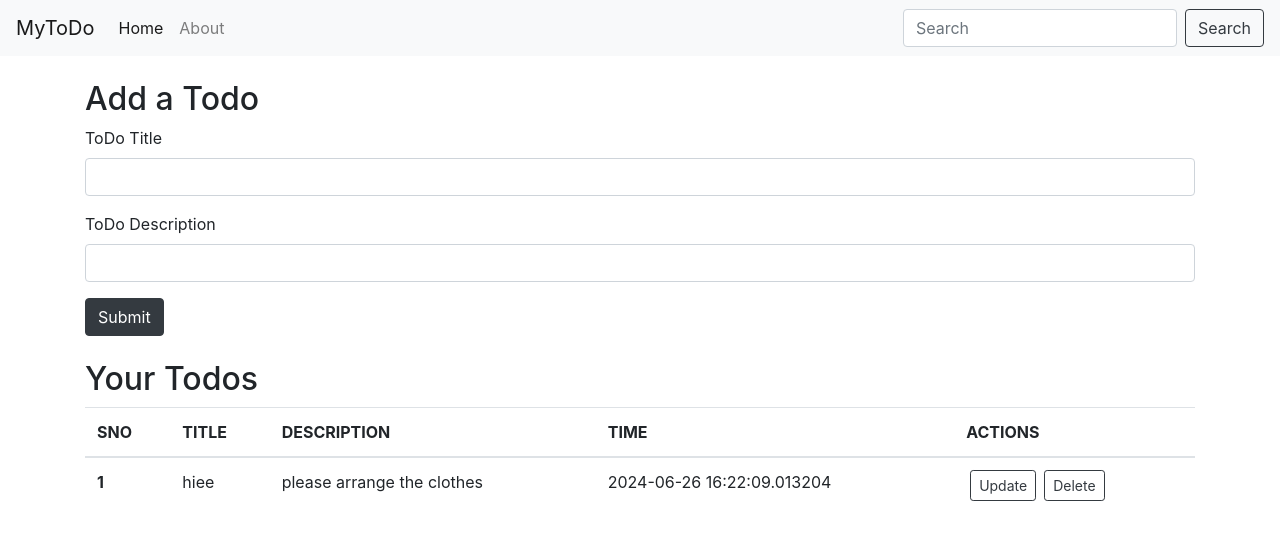
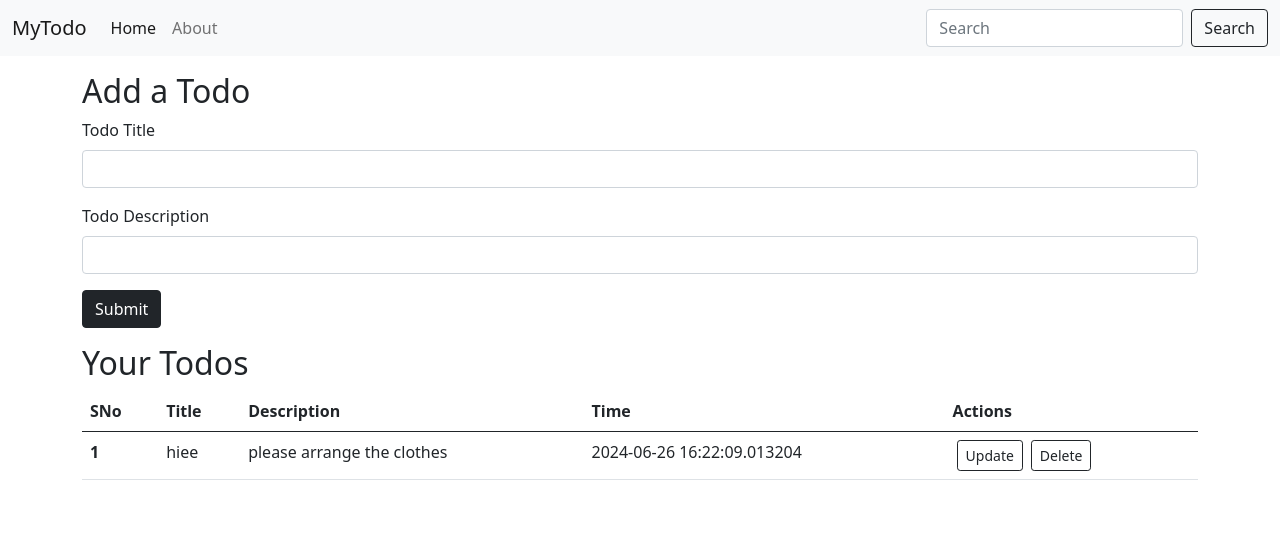
Before and after one commit to shifakhan270403/TODO-APP, a Flask app: page / in a window 1280 px wide. Shown: the top 540 px of the page. Run offline with Flask 3, Linux system fonts and the light colour scheme; data comes from the database, SQL or seed files in the repository.

Commit message:
Initial Commit

```diff
--- a/app.py
+++ b/app.py
@@ -3,7 +3,8 @@ from flask_sqlalchemy import SQLAlchemy
 from datetime import datetime
 
 app = Flask(__name__)
-app.config['SQLALCHEMY_DATABASE_URI'] = 'sqlite:///todo.db'
+app.config['SQLALCHEMY_DATABASE_URI'] = "sqlite:///todo.db"
+app.config['SQLALCHEMY_TRACK_MODIFICATIONS'] = False
 db = SQLAlchemy(app)
 
 class Todo(db.Model):
@@ -13,15 +14,13 @@ class Todo(db.Model):
     date_created = db.Column(db.DateTime, default=datetime.utcnow)
 
     def __repr__(self) -> str:
-        return f"{self.sno}-{self.title}"
+        return f"{self.sno} - {self.title}"
 
-
-@app.route('/', methods=['GET','POST'])
+@app.route('/', methods=['GET', 'POST'])
 def hello_world():
     if request.method=='POST':
         title = request.form['title']
         desc = request.form['desc']
-
         todo = Todo(title=title, desc=desc)
         db.session.add(todo)
         db.session.commit()
@@ -35,10 +34,20 @@ def products():
     print(allTodo)
     return 'this is products page'
 
-@app.route('/update/<int:sno>')
+@app.route('/update/<int:sno>', methods=['GET', 'POST'])
 def update(sno):
-    allTodo = Todo.query.filter_by(sno=sno).first()
-    return render_template('update.html', todo=Todo)
+    if request.method=='POST':
+        title = request.form['title']
+        desc = request.form['desc']
+        todo = Todo.query.filter_by(sno=sno).first()
+        todo.title = title
+        todo.desc = desc
+        db.session.add(todo)
+        db.session.commit()
+        return redirect("/")
+
+    todo = Todo.query.filter_by(sno=sno).first()
+    return render_template('update.html', todo=todo)
 
 @app.route('/delete/<int:sno>')
 def delete(sno):
@@ -47,5 +56,5 @@ def delete(sno):
     db.session.commit()
     return redirect("/")
 
-if __name__ == '__main__':
+if __name__ == "__main__":
     app.run(debug=True, port=8000)
--- a/templates/base.html
+++ b/templates/base.html
@@ -1,26 +1,32 @@
 <!doctype html>
 <html lang="en">
+
 <head>
     <!-- Required meta tags -->
     <meta charset="utf-8">
-    <meta name="viewport" content="width=device-width, initial-scale=1, shrink-to-fit=no">
+    <meta name="viewport" content="width=device-width, initial-scale=1">
 
     <!-- Bootstrap CSS -->
-    <link rel="stylesheet" href="https://cdn.jsdelivr.net/npm/bootstrap@4.3.1/dist/css/bootstrap.min.css" integrity="sha384-ggOyR0iXCbMQv3Xipma34MD+dH/1fQ784/j6cY/iJTQUOhcWr7x9JvoRxT2MZw1T" crossorigin="anonymous">
+    <link href="https://cdn.jsdelivr.net/npm/bootstrap@5.0.0-beta2/dist/css/bootstrap.min.css" rel="stylesheet"
+        integrity="sha384-BmbxuPwQa2lc/FVzBcNJ7UAyJxM6wuqIj61tLrc4wSX0szH/Ev+nYRRuWlolflfl" crossorigin="anonymous">
+    <link rel="stylesheet" href="{{ url_for('static', filename='css/style.css') }}">
+        <script src="{{ url_for('static', filename='js/test.js') }}"></script>
+    <title> {% block title %} {% endblock title %} - MyTodo</title>
+</head>
 
-    <title>TODO ~shifa</title>
-  </head>
 <body>
     <nav class="navbar navbar-expand-lg navbar-light bg-light">
-        <a class="navbar-brand" href="/">MyToDo</a>
-        <button class="navbar-toggler" type="button" data-toggle="collapse" data-target="#navbarSupportedContent" aria-controls="navbarSupportedContent" aria-expanded="false" aria-label="Toggle navigation">
+        <div class="container-fluid">
+            <a class="navbar-brand" href="/">MyTodo</a>
+            <button class="navbar-toggler" type="button" data-bs-toggle="collapse"
+                data-bs-target="#navbarSupportedContent" aria-controls="navbarSupportedContent" aria-expanded="false"
+                aria-label="Toggle navigation">
                 <span class="navbar-toggler-icon"></span>
             </button>
-
             <div class="collapse navbar-collapse" id="navbarSupportedContent">
-          <ul class="navbar-nav mr-auto">
-            <li class="nav-item active">
-              <a class="nav-link" href="#">Home <span class="sr-only">(current)</span></a>
+                <ul class="navbar-nav me-auto mb-2 mb-lg-0">
+                    <li class="nav-item">
+                        <a class="nav-link active" aria-current="page" href="#">Home</a>
                     </li>
                     <li class="nav-item">
                         <a class="nav-link" href="#">About</a>
@@ -28,15 +34,16 @@
 
 
                 </ul>
-          <form class="form-inline my-2 my-lg-0">
-            <input class="form-control mr-sm-2" type="search" placeholder="Search" aria-label="Search">
-            <button class="btn btn-outline-dark my-2 my-sm-0 " type="submit">Search</button>
+                <form class="d-flex">
+                    <input class="form-control me-2" type="search" placeholder="Search" aria-label="Search">
+                    <button class="btn btn-outline-dark" type="submit">Search</button>
                 </form>
             </div>
+        </div>
     </nav>
-{% block body%}
+{% block body %}
 
-{% endblock body%}
+{% endblock body %}
 </body>
 
 </html>
--- a/templates/index.html
+++ b/templates/index.html
@@ -1,37 +1,39 @@
-{% extends "base.html" %}
-{% block body%}
+{% extends 'base.html' %}
+{% block title %} Home{% endblock title %}
+{% block body %}
 
-    <div class="container my-4">
+    <div class="container my-3">
         <h2>Add a Todo</h2>
-        <form action ="/" method="POST">
-            <div class="form-group">
-              <label for="title">ToDo Title</label>
-              <input type="text" class="form-control" name="title" id="title">
+        <form action="/" method="POST">
+            <div class="mb-3">
+              <label for="title" class="form-label">Todo Title</label>
+              <input type="text" class="form-control" name="title" id="title" aria-describedby="emailHelp">
             </div>
-            <div class="form-group">
-              <label for="desc">ToDo Description</label>
+            <div class="mb-3">
+              <label for="desc" class="form-label">Todo Description</label>
               <input type="text" class="form-control" name="desc" id="desc">
             </div>
+
             <button type="submit" class="btn btn-dark">Submit</button>
           </form>
     </div>
-    <div class="container my-4">
-      <h2> Your Todos </h2>
+    <div class="container my-3">
+        <h2>Your Todos</h2>
 
-          {% if allTodo|length==0%}
+                {% if allTodo|length == 0 %}
+
                 <div class="alert alert-dark" role="alert">
-            NO DATA FOUND
-          <div class="alert alert-warning" role="alert">
-            PLEASE ADD YOUR FIRST TODO!
+                    No Todos found. Add your first todo now!
+                  </div>
                     {% else %}
                     <table class="table">
                         <thead>
                           <tr>
-                  <th scope="col">SNO</th>
-                  <th scope="col">TITLE</th>
-                  <th scope="col">DESCRIPTION</th>
-                  <th scope="col">TIME</th>
-                  <th scope="col">ACTIONS</th>
+                            <th scope="col">SNo</th>
+                            <th scope="col">Title</th>
+                            <th scope="col">Description</th>
+                            <th scope="col">Time</th>
+                            <th scope="col">Actions</th>
                           </tr>
                         </thead>
 
@@ -43,22 +45,30 @@
                 <td>{{todo.desc}}</td>
                 <td>{{todo.date_created}}</td>
                 <td>
-              <a href ="/update/{{todo.sno}}" type="button" class="btn  btn-outline-dark btn-sm mx-1">Update</button>
-              <a href ="/delete/{{todo.sno}}" type="button" class="btn  btn-outline-dark btn-sm mx-1">Delete</button>
+                  <a href="/update/{{todo.sno}}" type="button" class="btn btn-outline-dark btn-sm mx-1">Update</button>
+                  <a href="/delete/{{todo.sno}}" type="button" class="btn btn-outline-dark btn-sm mx-1">Delete</button>
+
                 </td>
               </tr>
+
+              {% endfor %}
             </tbody>
             </table>
-          {% endfor %}
               {% endif %}
 
 
+    </div>
+    <!-- Optional JavaScript; choose one of the two! -->
 
-    </div>
-    <!-- Optional JavaScript -->
-    <!-- jQuery first, then Popper.js, then Bootstrap JS -->
-    <script src="https://code.jquery.com/jquery-3.3.1.slim.min.js" integrity="sha384-q8i/X+965DzO0rT7abK41JStQIAqVgRVzpbzo5smXKp4YfRvH+8abtTE1Pi6jizo" crossorigin="anonymous"></script>
-    <script src="https://cdn.jsdelivr.net/npm/popper.js@1.14.7/dist/umd/popper.min.js" integrity="sha384-UO2eT0CpHqdSJQ6hJty5KVphtPhzWj9WO1clHTMGa3JDZwrnQq4sF86dIHNDz0W1" crossorigin="anonymous"></script>
-    <script src="https://cdn.jsdelivr.net/npm/bootstrap@4.3.1/dist/js/bootstrap.min.js" integrity="sha384-JjSmVgyd0p3pXB1rRibZUAYoIIy6OrQ6VrjIEaFf/nJGzIxFDsf4x0xIM+B07jRM" crossorigin="anonymous"></script>
+    <!-- Option 1: Bootstrap Bundle with Popper -->
+    <script src="https://cdn.jsdelivr.net/npm/bootstrap@5.0.0-beta2/dist/js/bootstrap.bundle.min.js"
+        integrity="sha384-b5kHyXgcpbZJO/tY9Ul7kGkf1S0CWuKcCD38l8YkeH8z8QjE0GmW1gYU5S9FOnJ0"
+        crossorigin="anonymous"></script>
 
-    {% endblock body%}
+    <!-- Option 2: Separate Popper and Bootstrap JS -->
+    <!--
+    <script src="https://cdn.jsdelivr.net/npm/@popperjs/core@2.6.0/dist/umd/popper.min.js" integrity="sha384-KsvD1yqQ1/1+IA7gi3P0tyJcT3vR+NdBTt13hSJ2lnve8agRGXTTyNaBYmCR/Nwi" crossorigin="anonymous"></script>
+    <script src="https://cdn.jsdelivr.net/npm/bootstrap@5.0.0-beta2/dist/js/bootstrap.min.js" integrity="sha384-nsg8ua9HAw1y0W1btsyWgBklPnCUAFLuTMS2G72MMONqmOymq585AcH49TLBQObG" crossorigin="anonymous"></script>
+    -->
+
+{% endblock body %}
```
Also changed, not shown: templates/update.html (+24 -17 lines). Lines whose indentation alone changed are shown as unchanged.
